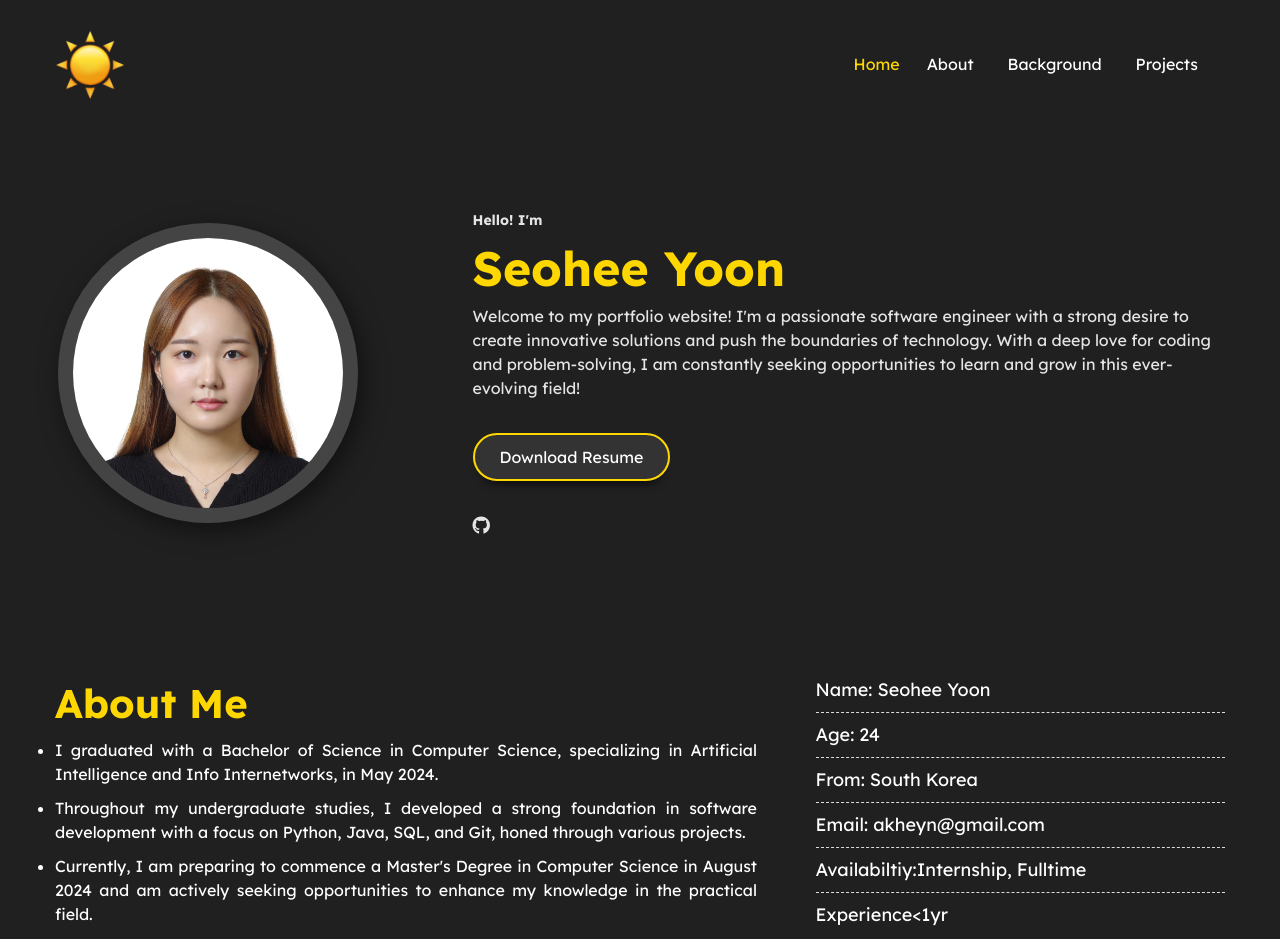
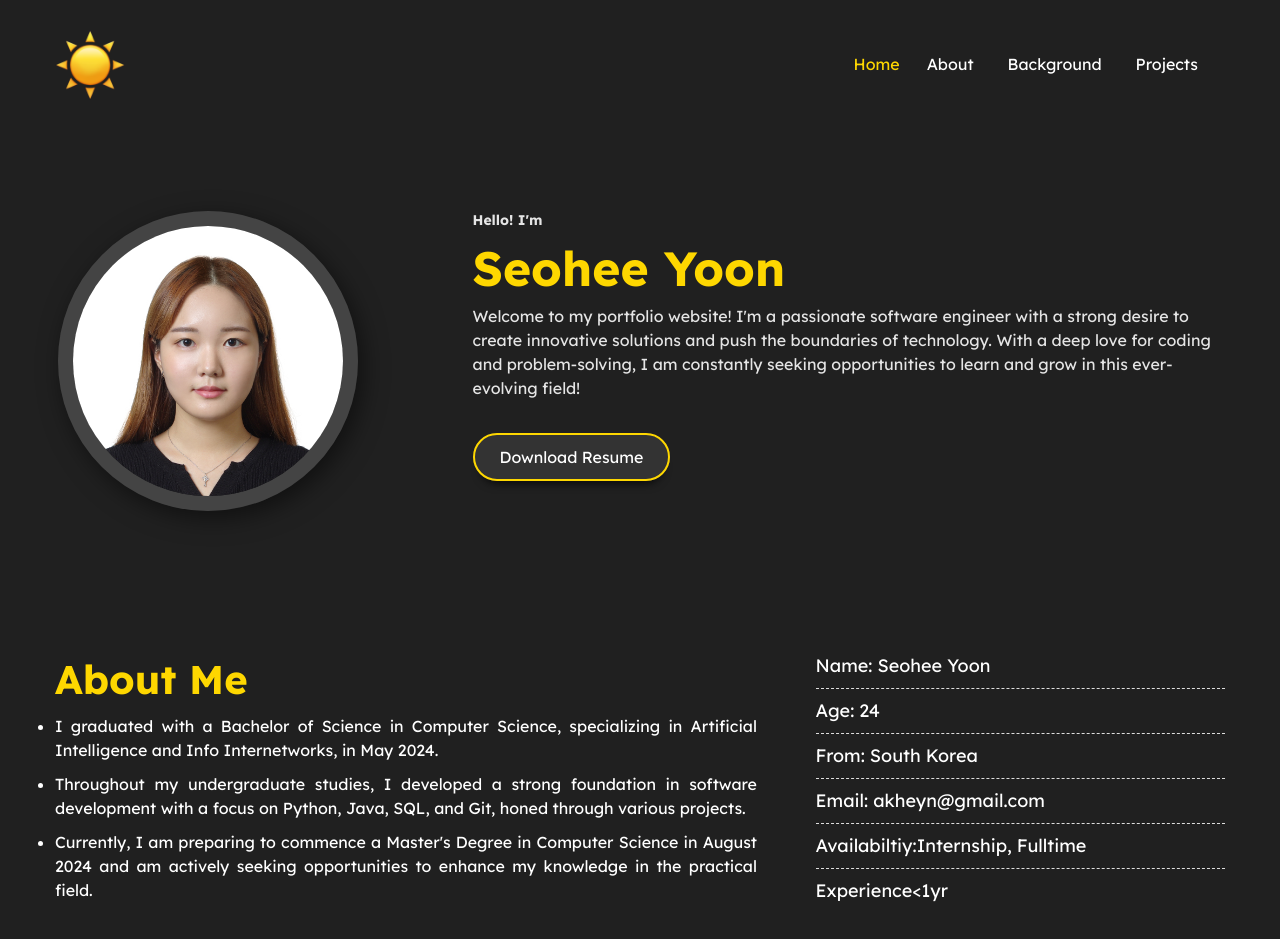
Before and after one commit to syoon029/syoon029.github.io, a plain HTML site: page index.html in a window 1280 px wide. Shown: the top 939 px of the page. Drawn offline with nearby package versions, Linux system fonts and the light colour scheme.

Commit message:
small changes

```diff
--- a/index.html
+++ b/index.html
@@ -54,10 +54,10 @@
                 <!-- <a href="mailto:akheyn@gmail.com" class="btn">Contact</a> -->
             </div>
 
-            <div class="social">
-                <!-- <a href="mailto:akheyn@gmail.com"><i class="fa fa-envelope"></i></a> -->
+            <!-- <div class="social">
+                <a href="mailto:akheyn@gmail.com"><i class="fa fa-envelope"></i></a>
                 <a href="https://github.com/syoon029"><i class="fa-brands fa-github"></i></a>
-            </div>
+            </div> -->
         </div>
     </div>
 
```
